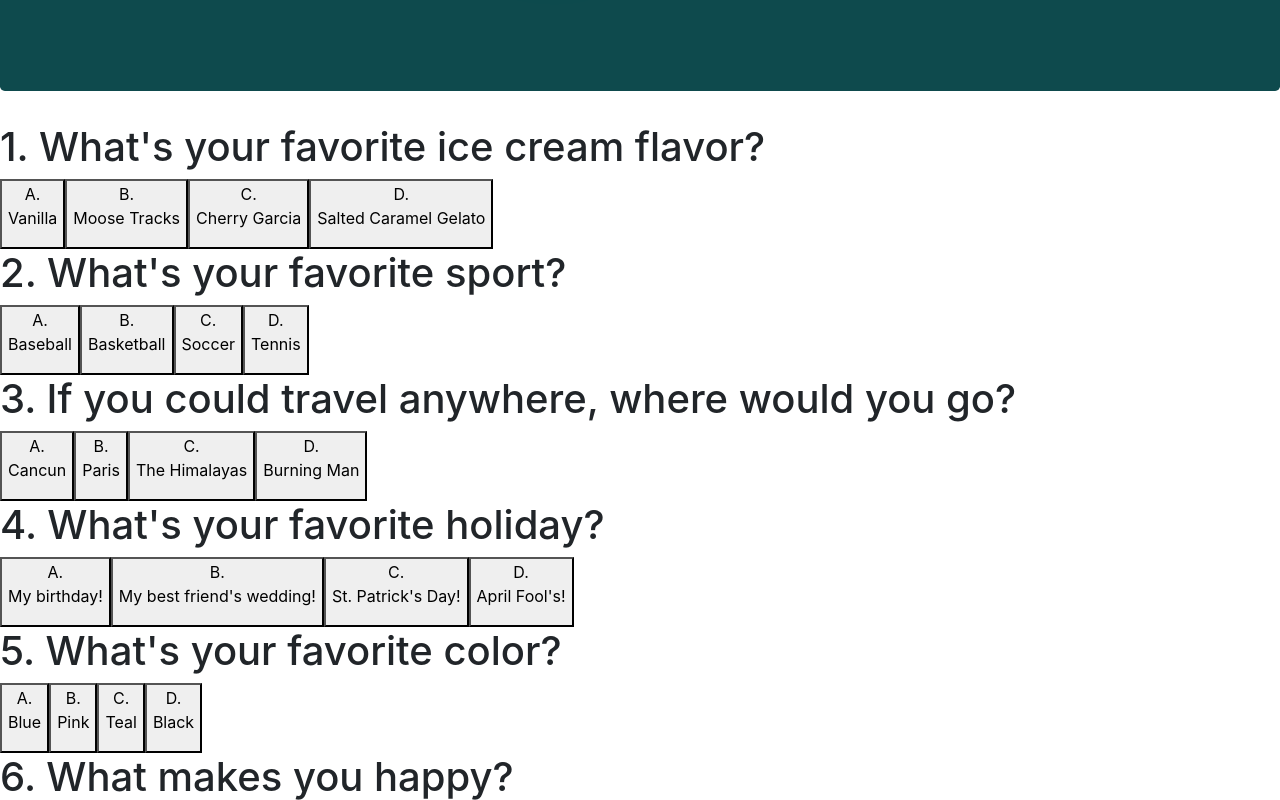
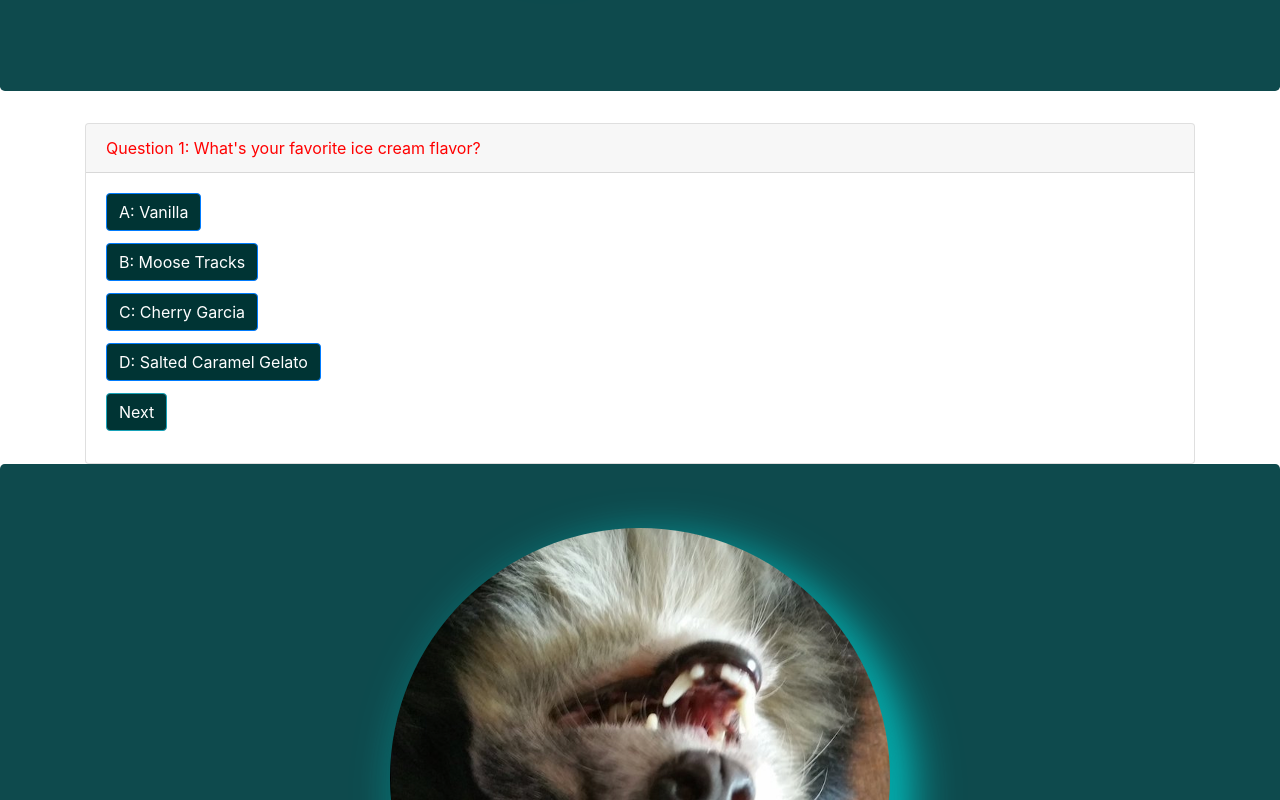
Before and after one commit to dziekan30/what_dog_am_i_app, a React (Create React App) app: page / in a window 1280 px wide. Shown: the part 960-1760 px from the top of the page. Built offline with nearby package versions, Linux system fonts and the light colour scheme.

Commit message:
added pages

```diff
--- a/src/App.js
+++ b/src/App.js
@@ -1,6 +1,5 @@
 import 'bootstrap/dist/css/bootstrap.min.css';
 import React from 'react';
-import logo from './logo.svg';
 import './App.css';
 import Header from './components/Header'
 import Footer from './components/Footer'
--- a/src/components/Footer.js
+++ b/src/components/Footer.js
@@ -16,7 +16,7 @@ function Footer() {
             </div>
 
             <div className="glow">
-              <h1 style={{fontSize: "500%", fontWeight: "bold", letterSpacing: "5px"}} >Bark Yourself Out</h1>
+              <h1 style={{fontSize: "500%", fontWeight: "bold", letterSpacing: "5px"}} >Bow Wow Yourself Out</h1>
             </div>
           </div>
 
--- a/src/components/Home.js
+++ b/src/components/Home.js
@@ -1,35 +1,28 @@
 import React, {Component} from "react";
-import Question from './Question';
+import Question from "./Question";
 import questionsData from './questionsData';
-import Result from './Result';
-import resultsData from './resultsData';
-// import {Card} from "react-bootstrap"
-// import {Container} from "react-bootstrap"
-// import {Button} from "react-bootstrap"
+
 class Home extends Component {
   constructor(props) {
         super(props);
         this.state = {
-          counter: 0,
+          counter: 1,
           id: '',
-
           score: 0,
           isAnswered: false,
           key: '',
-          number: '',
-
-          QuestionList: [],
-
           question: [],
           query: '',
           AnswerA: '',
           AnswerB: '',
           AnswerC: '',
           AnswerD: '',
+          scoreArray: []
         }
         this.componentDidMount = this.componentDidMount.bind(this);
         this.checkAnswer = this.checkAnswer.bind(this);
         this.handleIncreaseScore = this.handleIncreaseScore.bind(this);
+        this.handleNextQuestion = this.handleNextQuestion.bind(this);
     }
 
     componentDidMount() {
@@ -46,27 +39,9 @@ class Home extends Component {
           score: question.score
 
         })
-        // console.log(question.id)
-        // this.setState({
-        //   question: question.question
-        // }),
-        //   console.log(this.state.query, "waffle")
         ))
-        // console.log(this.question.id, "waffle")
 
         }
-      // {
-      //   question: this.questionsData.QuestionData[0],
-      //   id: this.question.id,
-      //   number: this.question.id,
-      //   query: this.question.query,
-      //   AnswerA: this.question.answerA,
-      //   AnswerB: this.question.answerB,
-      //   AnswerC: this.question.answerC,
-      //   AnswerD: this.question.answerD,
-      //   score: this.question.score
-      // })
-    // }
 
   checkAnswer(event) {
     let { isAnswered } = this.props;
@@ -85,31 +60,43 @@ class Home extends Component {
       } else if (elem === this.AnswerD) {
         increaseScore(20);
       }
-      // this.props.showButton();
     };
   };
 
-  handleIncreaseScore(amount) {
-        this.setState({
-          score: this.state.score + amount
-        });
+  handleIncreaseScore(value) {
+      const scoreArray = this.state.scoreArray
+      scoreArray.push(value)
+      this.setState({
+        scoreArray: scoreArray
+      })
+      console.log(scoreArray)
     }
+
+  handleNextQuestion() {
+    this.setState({
+      counter: this.state.counter + 1
+    })
+  }
 
   render() {
 
     return (
         <div>
+
+            <div>
+
+            </div>
+
             <div>
             {questionsData.map(question =>
-            <div>
-              <h1>{question.id}. {question.query}</h1>
-              <button onClick={this.checkAnswer}><span>A. </span> <p>{question.answerA}</p></button>
-              <button onClick={this.checkAnswer}><span>B. </span> <p>{question.answerB}</p></button>
-              <button onClick={this.checkAnswer}><span>C. </span> <p>{question.answerC}</p></button>
-              <button onClick={this.checkAnswer}><span>D. </span> <p>{question.answerD}</p></button>
-            </div>
+            <Question
+              question={question}
+              key={question.id}
+              counter={this.state.counter}
+              handleNextQuestion={this.handleNextQuestion}
+              handleIncreaseScore={this.handleIncreaseScore}
+            />
               )}
-
             </div>
           </div>
         );
@@ -118,13 +105,3 @@ class Home extends Component {
 }
 
 export default Home;
-
-// if (elem === this.AnswerA) {
-//         this.increaseScore={this.handleIncreaseScore(5)};
-//       } else if (elem === this.AnswerB) {
-//         increaseScore={handleIncreaseScore(10)};
-//       } else if (elem === this.AnswerC) {
-//         increaseScore={handleIncreaseScore(15)};
-//       } else if (elem === this.AnswerD) {
-//         increaseScore={handleIncreaseScore(20)};
-//       }
--- a/src/components/Question.js
+++ b/src/components/Question.js
@@ -1,72 +1,113 @@
-import React, {Component} from "react"
+import React from "react"
 import {Container} from "react-bootstrap"
 import {Card} from "react-bootstrap"
 import {Button} from "react-bootstrap"
-// const finalScore = 4
+import questionsData from './questionsData';
+
 class Question extends React.Component{
   constructor(props) {
     super(props);
-    // this.state = {finalScore: 0};
-    this.state = {score: 0};
-    this.state = {selectAnswerA: false};
-    this.state = {selectAnswerB: false};
-    this.state = {selectAnswerC: false};
-    this.state = {selectAnswerD: false};
-    // this.state = {selectScore: 0};
+
+    this.state = {
+      finalScore: 0,
+      selectAnswerA: false,
+      selectAnswerB: false,
+      selectAnswerC: false,
+      selectAnswerD: false
+    };
+
     this.handleIncreaseScore = this.handleIncreaseScore.bind(this);
-    this.finalScore = 0;
-    // this.handleClick = this.handleClick.bind(this);
-    // this.handleIncreaseScore = this.handleIncreaseScore.bind(this);
+    this.handleToggleAnswerA = this.handleToggleAnswerA.bind(this);
+    this.handleToggleAnswerB = this.handleToggleAnswerB.bind(this);
+    this.handleToggleAnswerC = this.handleToggleAnswerC.bind(this);
+    this.handleToggleAnswerD = this.handleToggleAnswerD.bind(this);
   };
+
+  handleToggleAnswerA() {
+      this.setState({
+        selectAnswerA: !this.state.selectAnswerA
+    });
+    console.log(this.state.selectAnswerA);
+  }
+
+  handleToggleAnswerB() {
+      this.setState({
+        selectAnswerB: !this.state.selectAnswerB
+    });
+    console.log(this.state.selectAnswerB);
+  }
+
+  handleToggleAnswerC() {
+      this.setState({
+        selectAnswerC: !this.state.selectAnswerC
+    });
+    console.log(this.state.selectAnswerC);
+  }
+
+  handleToggleAnswerD() {
+      this.setState({
+        selectAnswerD: !this.state.selectAnswerD
+    });
+    console.log(this.state.selectAnswerD);
+  }
+
   handleIncreaseScore() {
-     console.log(this.finalScore = this.finalScore + 1);
-     }
-//     onMove = () => {
-//             console.log(this.state.finalScore);
-//             this.setState({ finalScore: finalScore + 2 });
-// }
-    // handleClick() {
-    //   this.setState(state => ({
-    //     selectAnswerA: !state.selectAnswerA
-    //   }));
-    // }
-    // handleIncreaseScore() {
-    //   var finalScore = 1
-    //   // this.setState({
-    //   //          finalScore: this.state.finalScore + 5
-    //   //       });
-    //     }
+      this.setState({
+        finalScore: this.state.finalScore + 1
+      })
+      console.log(this.state.finalScore)
+      let value = ""
+      if (this.state.selectAnswerA === true) {
+        value = "A"
+              } else if (this.state.selectAnswerB === true) {
+        value = "B"
+      } else if (this.state.selectAnswerC === true) {
+        value = "C"
+      } else if (this.state.selectAnswerD === true) {
+        value = "D"
+      }
+      console.log(value, "waffle");
+      this.props.handleIncreaseScore(value);
+      this.props.handleNextQuestion();
+  };
+
   render() {
+    if (this.props.question.id !== this.props.counter) {
+      return null
+    }
     return (
       <div>
         <Container>
           <Card>
-            <Card.Header style={{color: "red"}}> Question {this.props.number}: {this.props.question}</Card.Header>
+            <Card.Header style={{color: "red"}}> Question {this.props.question.id}: {this.props.question.query}</Card.Header>
             <Card.Body>
               <Card.Title>
-                <Button style={{backgroundColor: "#003434"}} onClick={this.selectAnswer}>
-                  A: {this.props.answerA} {this.state.selectAnswerA ? true : false}
+                <Button style={{backgroundColor: "#003434"}} onClick={this.handleToggleAnswerA}>
+                  A: {this.props.question.answerA}
                 </Button>
               </Card.Title>
               <Card.Title>
-                <Button style={{backgroundColor: "#003434"}} onClick={this.selectAnswer}>
-                  B: {this.props.answerB} {this.state.selectAnswerB ? true : false}
+                <Button style={{backgroundColor: "#003434"}} onClick={this.handleToggleAnswerB}>
+                  B: {this.props.question.answerB}
                 </Button>
               </Card.Title>
               <Card.Title>
-                <Button style={{backgroundColor: "#003434"}} onClick={this.selectAnswer}>
-                  C: {this.props.answerC} {this.state.selectAnswerC ? true : false}
+                <Button style={{backgroundColor: "#003434"}} onClick={this.handleToggleAnswerC}>
+                  C: {this.props.question.answerC}
                 </Button>
               </Card.Title>
               <Card.Title>
-                <Button style={{backgroundColor: "#003434"}} onClick={this.selectAnswer}>
-                  D: {this.props.answerD} {this.state.selectAnswerD ? true : false}
+                <Button style={{backgroundColor: "#003434"}} onClick={this.handleToggleAnswerD}>
+                  D: {this.props.question.answerD}
                 </Button>
               </Card.Title>
+              <Card.Title>
+              <Button style={{backgroundColor: "#003434"}} onClick={this.handleIncreaseScore} variant="info">Next</Button>
+              </Card.Title>
             </Card.Body>
-              <Card.Footer> <Button onClick={this.handleIncreaseScore} variant="info">Next</Button></Card.Footer>
-              <div>
-              </div>
+            <div>
+
+            </div>
           </Card>
         </Container>
       </div>
@@ -74,39 +115,3 @@ class Question extends React.Component{
   }
 }
 export default Question;
-// handleIncreaseScore() {
-//         this.setState({
-//           if (selectAnswerA) {
-//             score = this.state.score + 1;
-//           }
-//           else if (selectAnswerB) {
-//             score = this.state.score + 2;
-//           }
-//           else if (selectAnswerC) {
-//             score = this.state.score + 3;
-//           }
-//           else if (selectAnswerD) {
-//             score = this.state.score + 4;
-//           };
-//         });
-//     }
-// if answerA || answerB  || answerC || answerD
-//   true
-// score += +1
-// incrementScore = (QuestionId) => {
-//         // console.log('increment playerId', playerId)
-//         // what player got clicked? -> call incrementScore with a playerId
-//         // update the score of the correct player
-//         const updatedPlayers = this.state.players
-//             .map(player => {
-//                 // player got clicked -> update score
-//                 if(player.id === playerId){
-//                     return { ...player, score: player.score + 1 }
-//                 }
-//                 // this is not the right player, don't do anything
-//                 return player
-//             })
-//         this.setState({ players: updatedPlayers }) // -> render and display updated players
-//         // this.setState() to change the state
-//     }
-// <button onClick={() => props.incrementScore(props.id)}>D: {this.props.answerD} </button>
--- a/src/components/Result.js
+++ b/src/components/Result.js
@@ -5,7 +5,7 @@ function Result(props) {
     <div>
       <h1 style={{display: !props.dogName && "none"}}>
       Result: {props.dogName}</h1>
-      <img style={{display: !props.imgUrl && "none"}} src={props.imgUrl} width="600" height="400"/>
+      <img style={{display: !props.imgUrl && "none"}} src={props.imgUrl} alt="" width="600" height="400"/>
       <h3 style={{display: !props.dogBlurb && "none"}}>
       {props.dogBlurb}</h3>
     </div>
--- a/src/components/questionsData.js
+++ b/src/components/questionsData.js
@@ -89,8 +89,10 @@ const questionsData = [
       answerC: "Noon, if possible",
       answerD: "Depends. When do I have to get up?",
       score: 0
-    },
+    }
 
                         ]
 
+
+
 export default questionsData;
```
Also changed, not shown: src/components/Score.js (line endings or trailing spaces).
